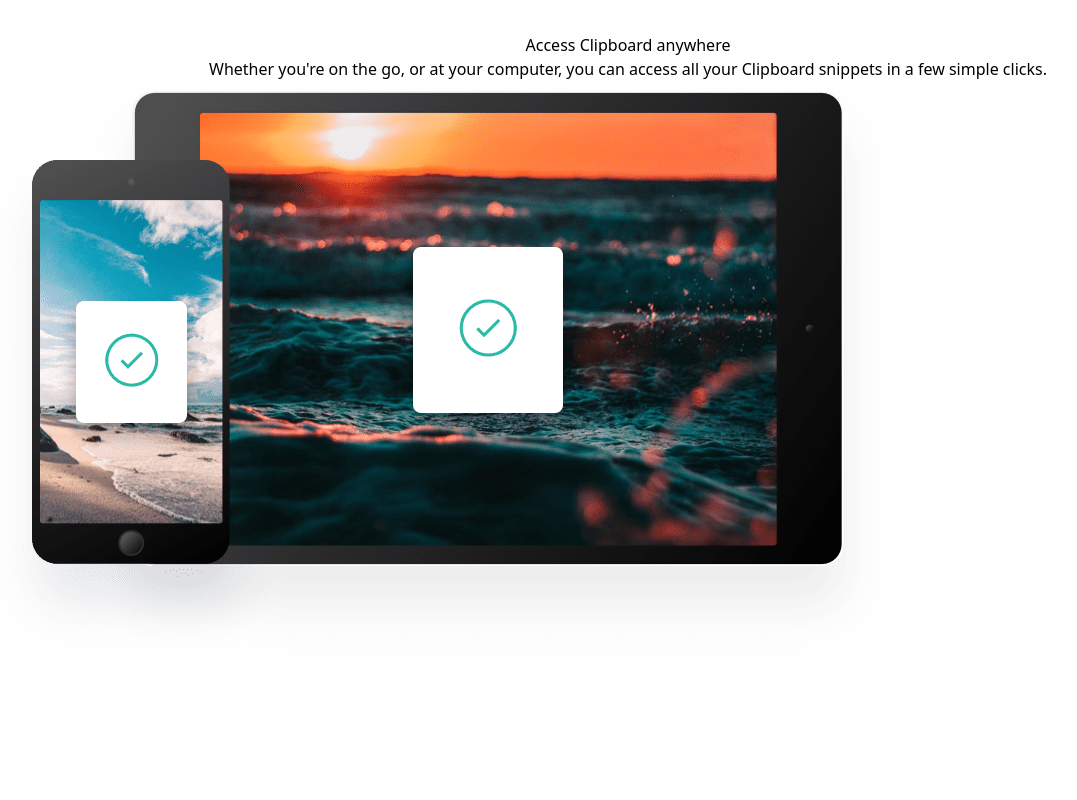
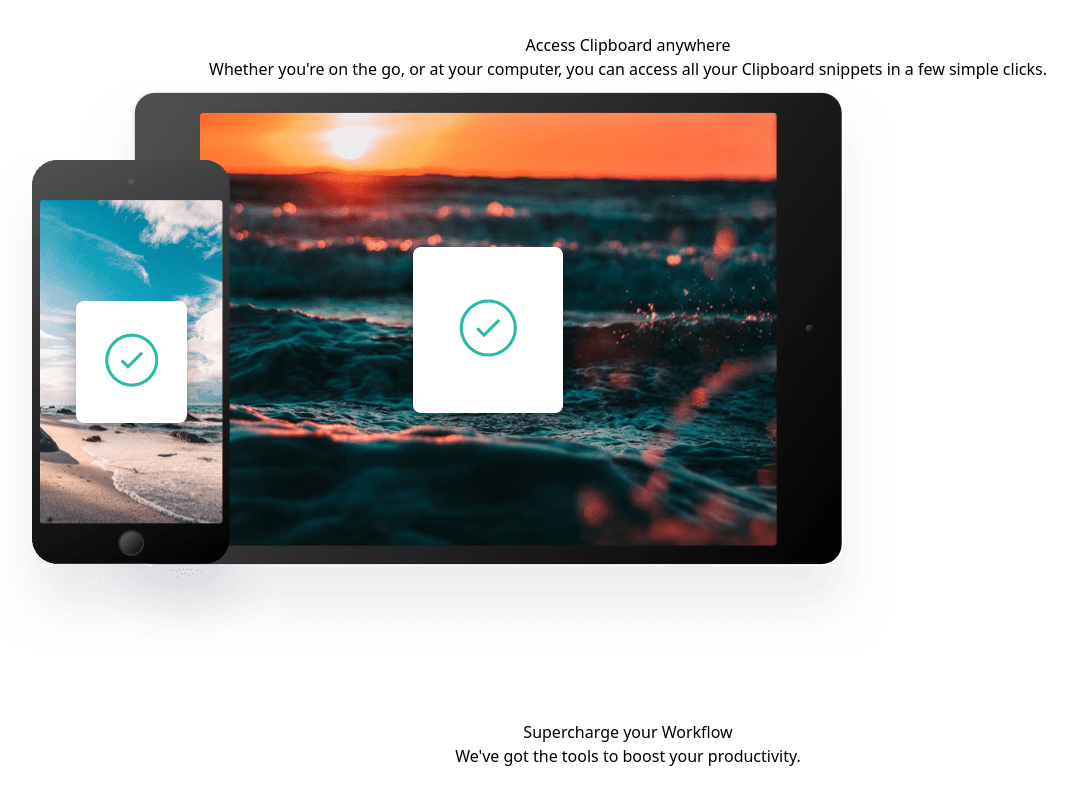
Before and after one commit to kunwarabhi7/tailwind, a Next.js app: page /clipper in a window 1280 px wide. Shown: the part 1238-2038 px from the top of the page, without its empty margins (12-1089 px from the left). Before the commit the page ends 1958 px from the top, so only its background shows below. Built offline with nearby package versions, Linux system fonts and the light colour scheme.

Commit message:
added next component

```diff
--- a/pages/clipper.jsx
+++ b/pages/clipper.jsx
@@ -40,6 +40,11 @@ const clipper = () => {
 <p>Whether you're on the go, or at your computer, you can access all your Clipboard snippets in a few simple clicks. </p>
 <Image src={Devices} />
 </div>
+<div className='text-center my-8'>
+<h1>Supercharge your Workflow</h1>
+<p>We've got the tools to boost your productivity.</p>
+</div>
+
     </div>
 
   )
```
